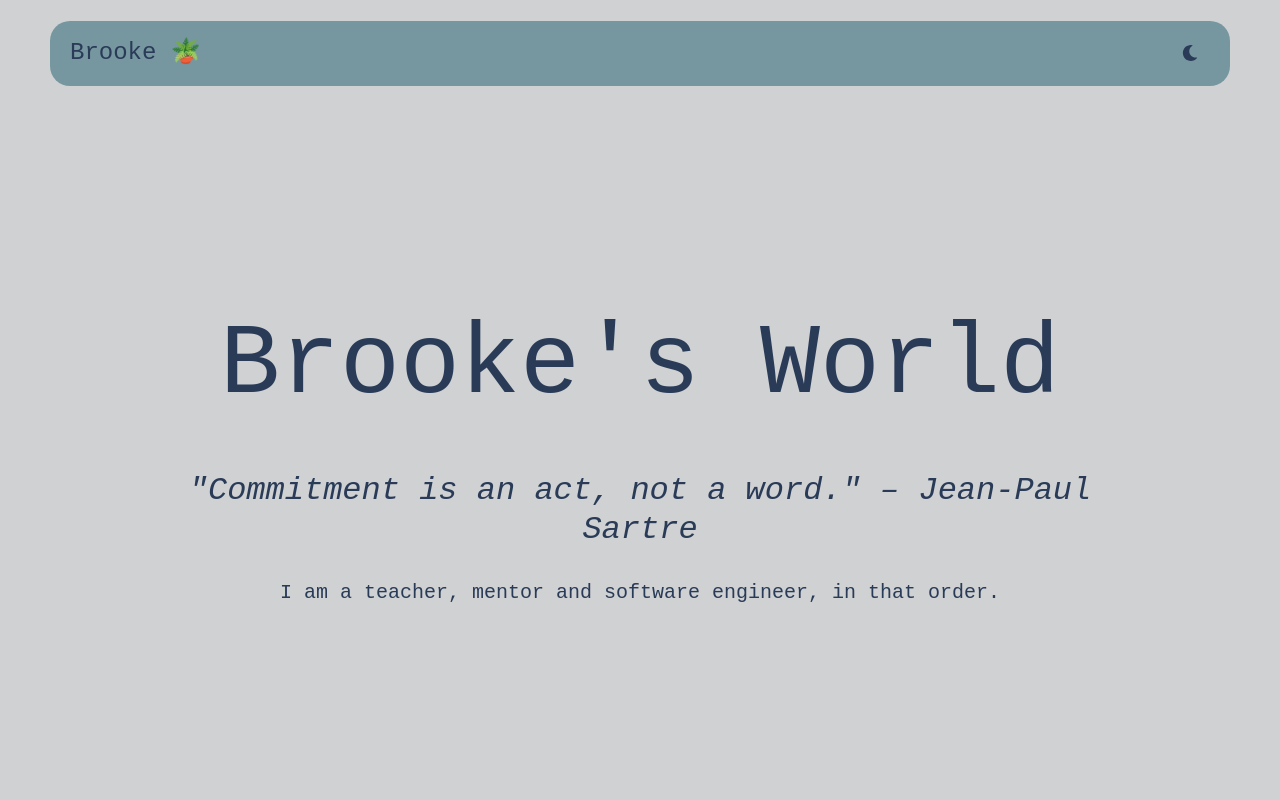
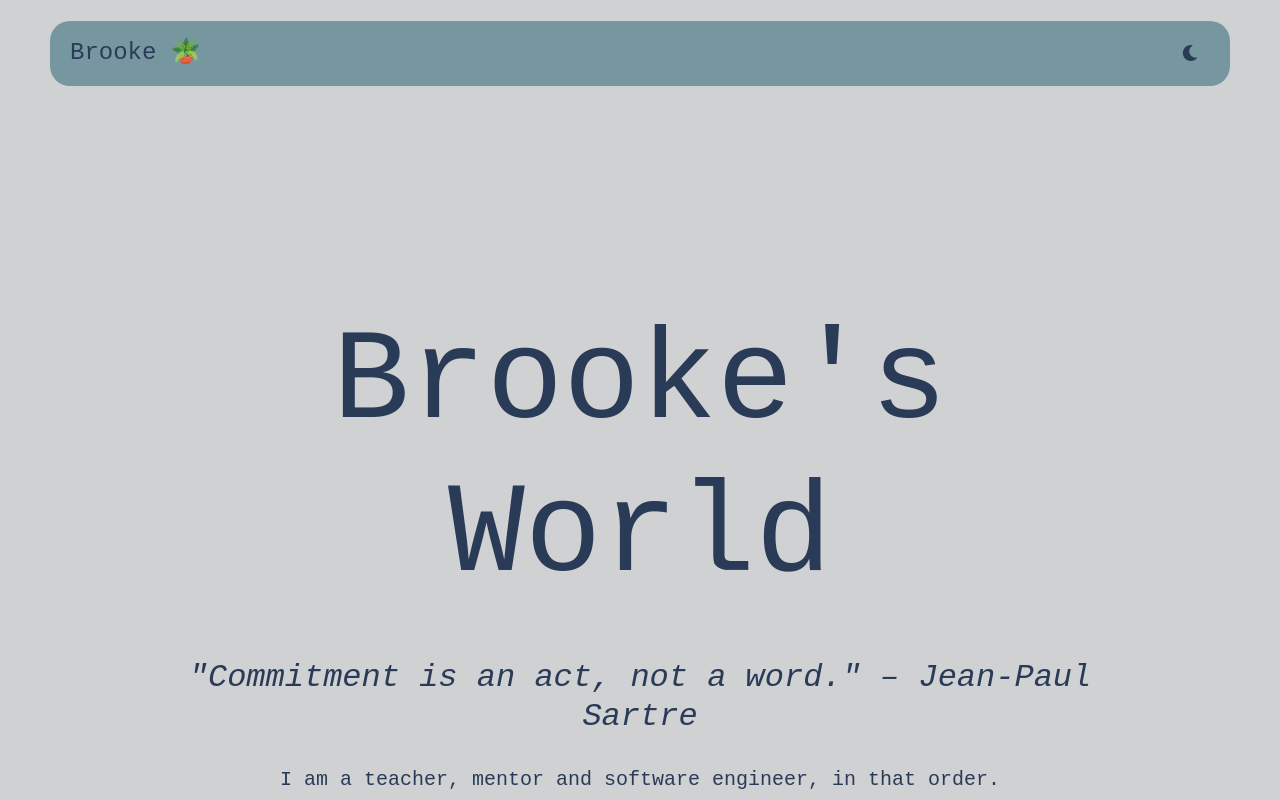
Before and after one commit to abrichards10/BrookesWorld, a React (Create React App) app: page / in a window 1280 px wide. Shown: the top 800 px of the page. Built offline with nearby package versions, Linux system fonts and the light colour scheme.

Commit message:
fixed title size

```diff
--- a/src/components/App.css
+++ b/src/components/App.css
@@ -81,8 +81,9 @@
 }
 
 .BrookesWorld {
-  font-size: 100px;
+  font-size: 10vw; /* 10% of the viewport width */
 }
+
 
 .BrookeHeader {
   padding-top: 8px;
```
